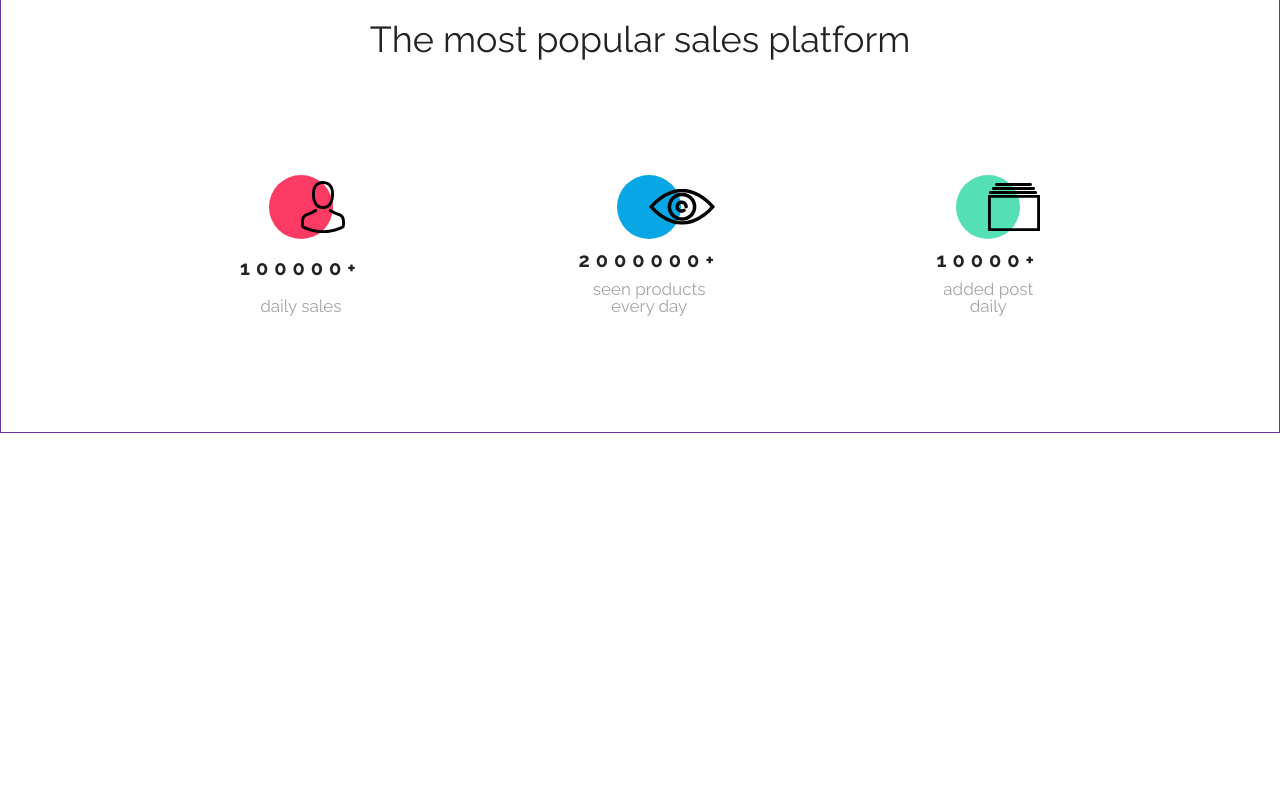
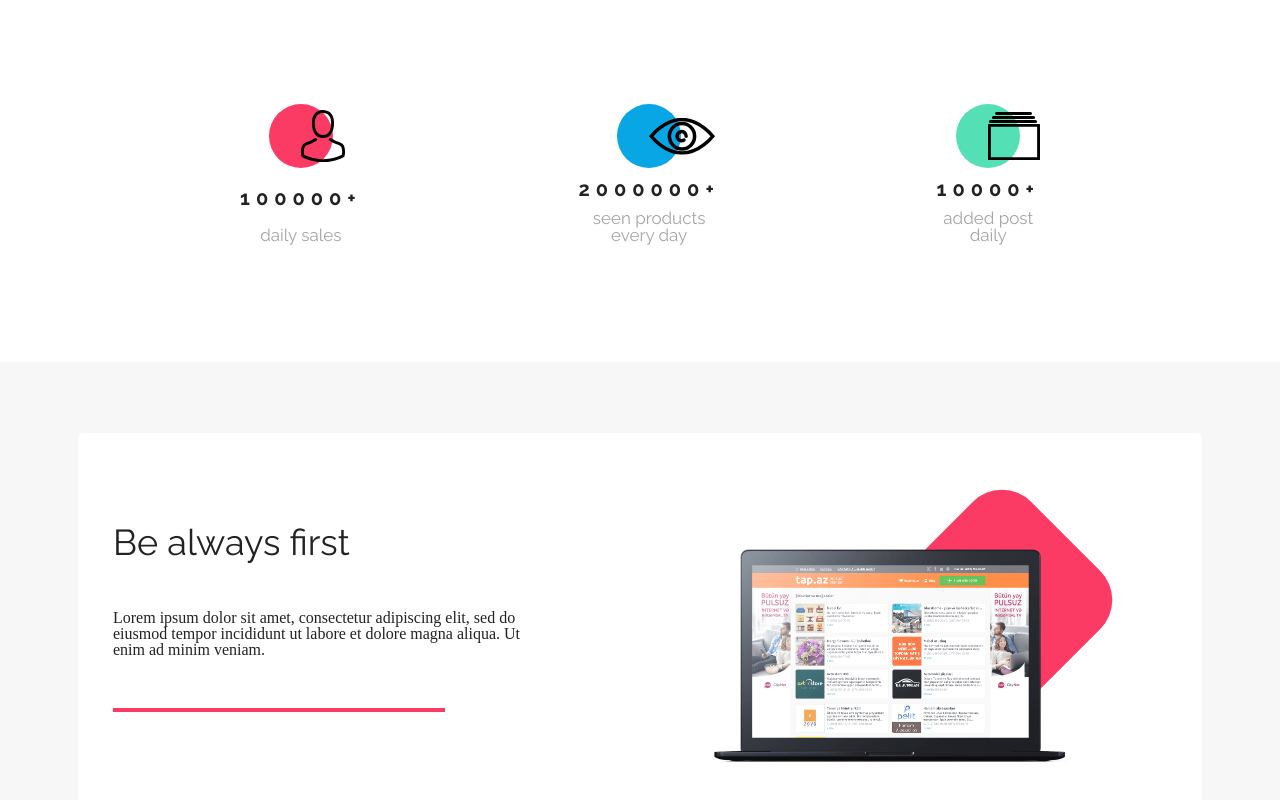
Before and after one commit to TomaszSkiers/Best_Shop, a website built with Vite: page src/index.html in a window 1280 px wide. Shown: the part 1008-1808 px from the top of the page. Built offline with nearby package versions, Linux system fonts and the light colour scheme.

Commit message:
first box of benefits has been added

```diff
--- a/src/css/style.css
+++ b/src/css/style.css
@@ -5,11 +5,18 @@ body{
     font-family: var(--font-open-sans);
     font-size: 16px;
 }
+/* do każdego elementu dodać klasę
+nie stylować .class img */
+/* pomajstrować z max-width */
+/* poprawić bem */
 
 /* zmienne */
 :root{
     --page-width: 1352px;
+    --benefit-container-width:1124px;
+    --benefit-container-height:370px;
     --section-statistics-height: 530px;
+    --benefits-section-height: 1395px;
     --section-benefit-width: 1124px;
     --section-benefit-height: 370px;
     --section-benefit-wrapper:1395px;
@@ -62,6 +69,12 @@ a{
 
 .header{
     box-shadow: 0px 3px 6px rgba(0, 0, 0, 0.161);
+    width: 100%;
+    position: fixed;
+    top: 0;
+    background-color: var(--color-white);
+    opacity: 0.97;
+    z-index: 100;
 }
 .header__container{
     justify-content: space-between;
@@ -154,15 +167,11 @@ a{
 
 .statistics__section{
     width: 100%;
-    height: 530px;
+    height: var(--section-statistics-height);
     display: flex;
     flex-direction: column;
     align-items: center;
     justify-content: space-evenly;
-
-
-    border: 1px solid rebeccapurple;
-    margin-bottom: 500px;
 }
 .statistics__wrapper{
     display: flex;
@@ -217,3 +226,70 @@ a{
 .statistics__wrapper .statistic__box:nth-child(3) .circle{
     background-color: var(--color-green);
 }
+
+/* ***** benefits section ***** */
+
+.benefits{
+    height: var(--benefits-section-height);
+    width: 100%;
+    background-color: #F7F7F7;
+    display: flex;
+    flex-direction: column;
+    align-items: center;
+    justify-content: space-evenly;
+}
+.benefit__container{
+    width: var(--benefit-container-width);
+    height: var(--benefit-container-height);
+    background-color: var(--color-white);
+    border-radius: 5px;
+     display: flex;
+     align-items: center;
+     justify-content: space-between;
+
+}
+.benefit__text p::before{
+    content: "Be always first";
+    font-size: 36px;
+    font-family: var(--font-raleway);
+    font-weight: var(--raleway-regular);
+
+}
+.benefit__text p{
+    display: flex;
+    flex-direction: column;
+    justify-content: space-between;
+    width: 416px;
+    height: 188px;
+    /* border: 1px solid darkblue; */
+     margin-left: 35px;
+}
+.benefit__text p::after{
+    content: "";
+    width: 328px;
+    border: 2px solid var(--color-redish);
+}
+.benefit__img{
+    /* border: 1px solid rgb(150, 7, 145); */
+    position: relative;
+    margin-right: 118px;
+    margin-top: 113px;
+    align-self: flex-start;
+}
+.rectangle{
+    width: 180px;
+    height: 180px;
+    background-color: var(--color-redish);
+    border-radius: 41px;
+    position: absolute;
+    bottom: 165px;
+    left: 305px;
+    transform: translate(-50%, 50%) rotate(45deg);
+    z-index: 0;
+}
+.benefit__img img{
+    width: 387px;
+    height: 219px;
+    position: relative;
+    z-index: 1;
+}
--- a/src/index.html
+++ b/src/index.html
@@ -75,5 +75,22 @@
         </div>
 
     </section>
+
+    <section class="benefits">
+        <div class="benefit__container">
+            <div class="benefit__text">
+                <p>Lorem ipsum dolor sit amet, consectetur adipiscing elit, sed do eiusmod tempor incididunt ut labore et dolore magna aliqua. Ut enim ad minim veniam.</p>
+            </div>
+            <div class="benefit__img">
+                <img src="./assets/Macbook.png" alt="Macbook">
+                <div class="rectangle"></div>
+            </div>
+        </div>
+
+
+
+        <div class="benefit__container"></div>
+        <div class="benefit__container"></div>
+    </section>
 </body>
 </html>
```
